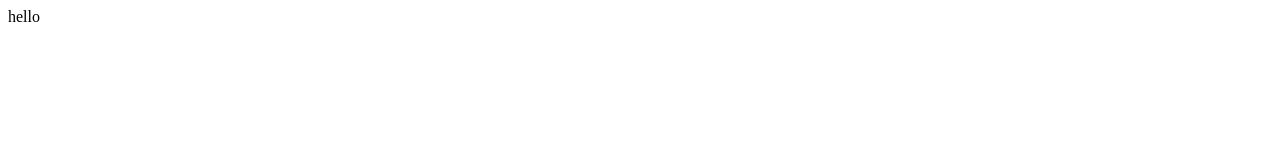
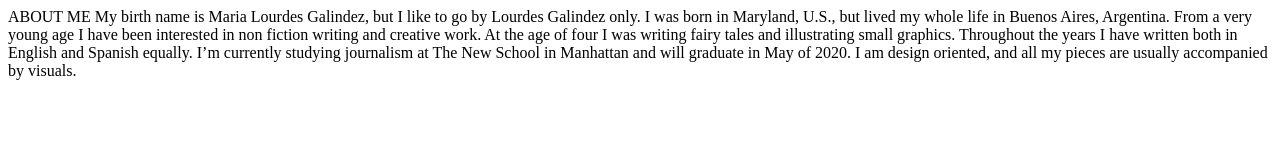
Before and after one commit to lourdesgalindez/lourdesgalindez.github.io, a plain HTML site: page index.html in a window 1280 px wide. Drawn offline with Linux system fonts and the light colour scheme.

Commit message:
Update index.html

```diff
--- a/index.html
+++ b/index.html
@@ -4,6 +4,9 @@
     <title> Lourdes Galindez</title>
 </head>
 <body>
-    hello
+    ABOUT ME
+
+My birth name is Maria Lourdes Galindez, but I like to go by Lourdes Galindez only. I was born in Maryland, U.S., but lived my whole life in Buenos Aires, Argentina. From a very young age I have been interested in non fiction writing and creative work. At the age of four I was writing fairy tales and illustrating small graphics. Throughout the years I have written both in English and Spanish equally. I’m currently studying journalism at The New School in Manhattan and will graduate in May of 2020. I am design oriented, and all my pieces are usually accompanied by visuals.
+
 </body>
 </html>
```
